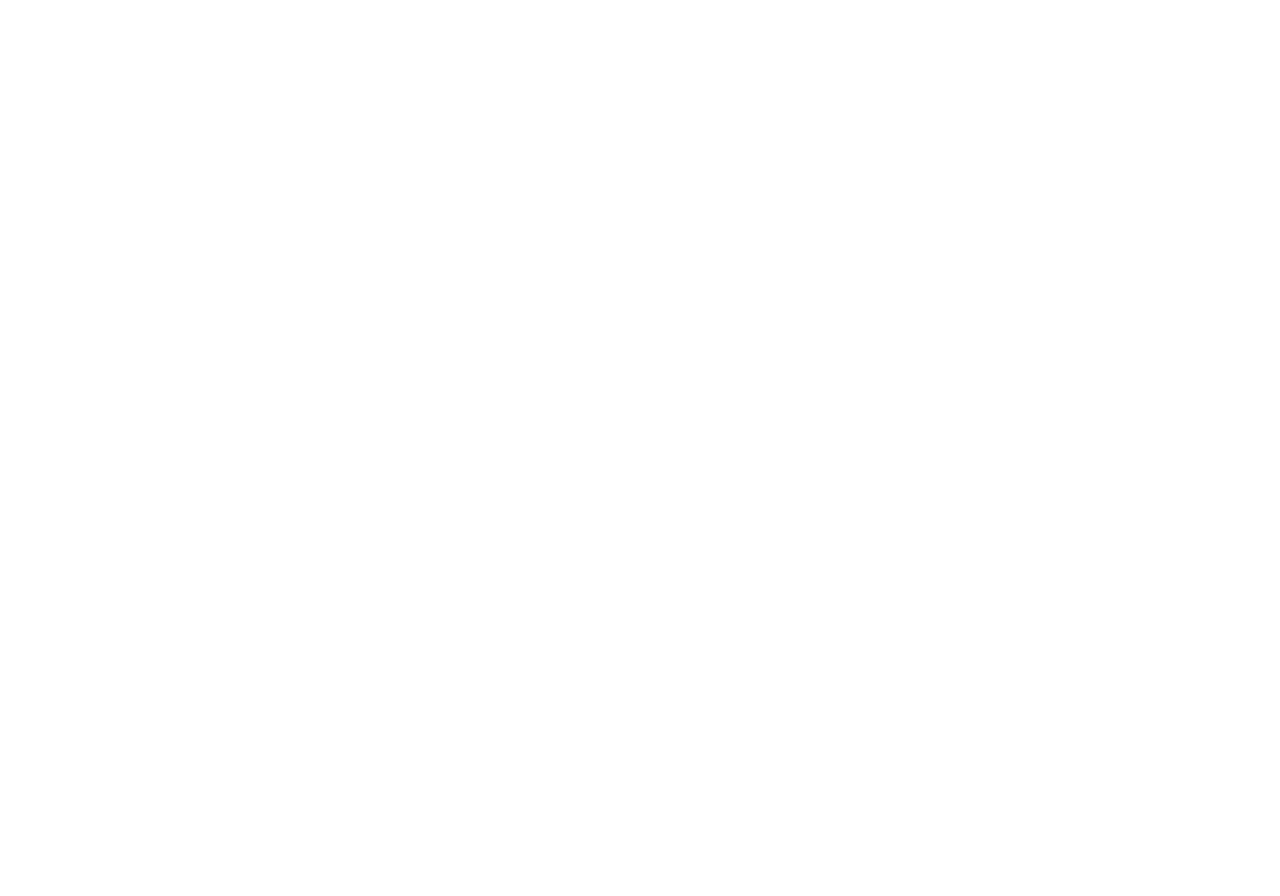
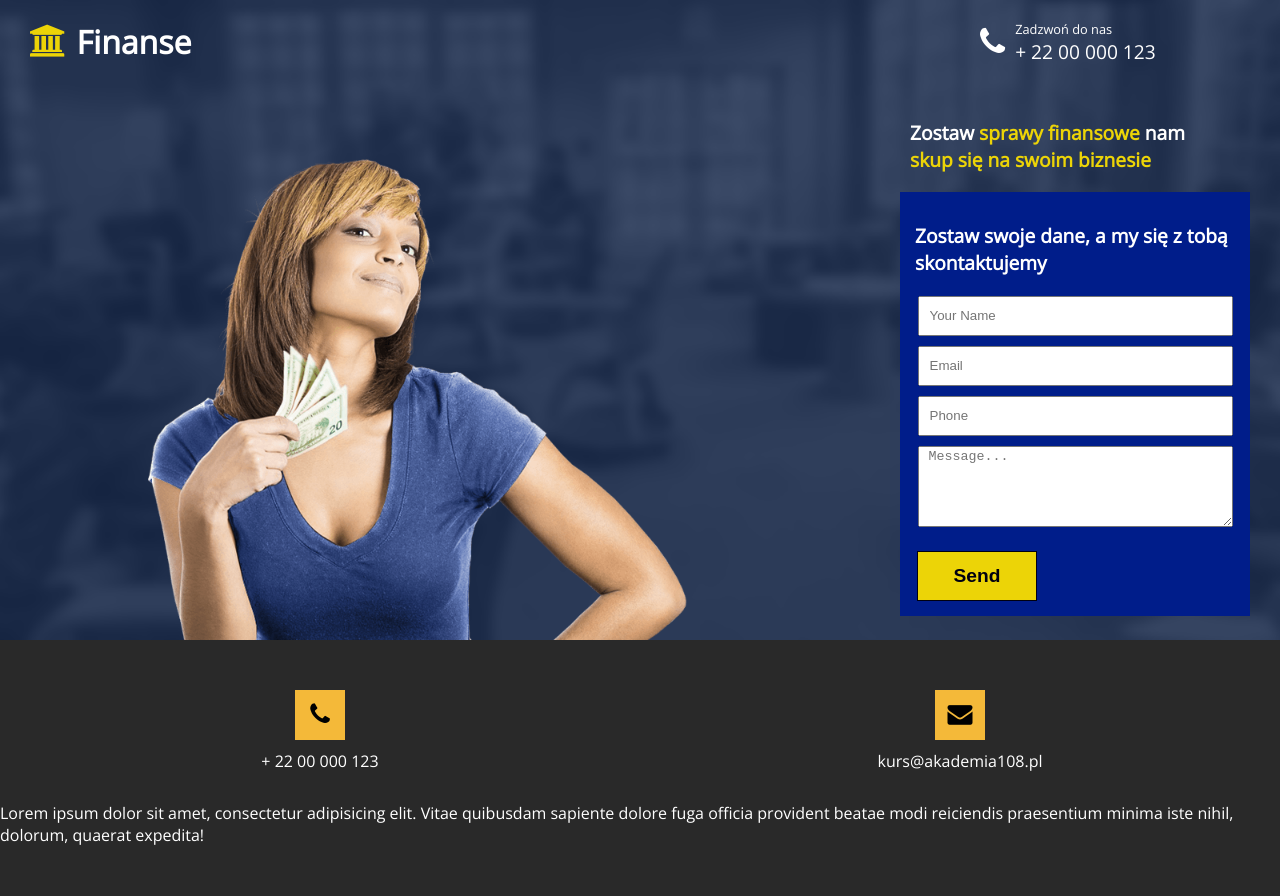
Before and after one commit to jarzo/Sass-warsztat, a website: page app/index.html in a window 1280 px wide. Before the commit the page ends 800 px from the top, so only its background shows below. Drawn offline with nearby package versions, Linux system fonts and the light colour scheme.

Commit message:
finish bez responsywności moje

```diff
--- a/app/index.html
+++ b/app/index.html
@@ -1,17 +1,64 @@
 <!DOCTYPE html>
 <html lang="en">
+
 <head>
 	<meta charset="UTF-8">
 	<link rel="stylesheet" href="font-awesome-4.7.0/css/font-awesome.min.css">
+	<link href="https://fonts.googleapis.com/css?family=Open+Sans&amp;subset=latin-ext" rel="stylesheet">
 	<link rel="stylesheet" href="css/styles.css">
 	<title>Sass-Warsztaty</title>
 </head>
+
 <body>
-<nav id=czarny></nav>
+	<!-- Main Header -->
+	<header>
+		<div class="container">
+			<div class="main-logo">
+				<i class="fa fa-university" aria-hidden="true"></i>
+				<h1>Finanse</h1>
+			</div>
+			<div class="header-contact">
+				<i class="fa fa-phone" aria-hidden="true"></i>
+				<span class="call">Zadzwoń do nas</span>
+				<span class="phone">+ 22 00 000 123</span>
+			</div>
+		</div>
+	</header>
+	<section id="formularz">
+		<div class="container">
+			<div class="tekst">
+				<p>Zostaw <span>sprawy finansowe</span> nam<br/> <span>skup się na swoim biznesie</span></p>
+			</div>
+			<div class="srodek-formularza">
+				<p>Zostaw swoje dane, a my się z tobą<br/> skontaktujemy</p>
+				<form action="post">
+					<input type="text" placeholder="Your Name">
+					<input type="email" placeholder="Email">
+					<input type="phone" placeholder="Phone">
+					<textarea cols="30" rows="5" placeholder="Message..."></textarea>
+					<button type="submit">Send</button>
+				</form>
+			</div>
+		</div>
+	</section>
+	<footer>
+		<div class="container">
+			<div class="col-1-2 phone-footer">
+				<i class="fa fa-phone" aria-hidden="true"></i>
+				<span class="phone">+ 22 00 000 123</span>
+			</div>
+			<div class="col-1-2 phone-footer">
+				<i class="fa fa-envelope" aria-hidden="true"></i>
+				<span class="mail">kurs@akademia108.pl</span>
+			</div>
+		</div>
+		<div class="container">Lorem ipsum dolor sit amet, consectetur adipisicing elit. Vitae quibusdam sapiente dolore fuga officia provident beatae modi reiciendis praesentium minima iste nihil, dolorum, quaerat expedita!</div>
+	</footer>
 
 
 
 
 	<script src="js/main.js"></script>
 </body>
+
 </html>
--- /dev/null
+++ b/app/scss/_footer.scss
@@ -0,0 +1,36 @@
+footer{
+	background-color: $grey-color;
+	padding: 50px 0;
+	color: #fff;
+
+
+	.phone-footer{
+		text-align: center;
+		margin-bottom: 30px;
+
+		.fa{
+			background-color: #f4b939;
+			color: #000;
+			height: 50px;
+			width:50px;
+
+			font-size: 25px;
+			text-align: center;
+			line-height: 50px;
+			display: block;
+			margin: auto;
+			margin-bottom: 10px
+		}
+
+
+	.container1{
+		margin-left: 25px;
+
+		p{
+			text-align: center;
+			font-size: 0.8em;
+			margin-left: 20px;
+		}
+	}
+	}
+}
--- /dev/null
+++ b/app/scss/_formularz.scss
@@ -0,0 +1,76 @@
+section#formularz {
+	top: 0;
+	background-image: url(../img/background.png);
+	height: 80vh;
+	background-position: top;
+	background-size: cover;
+
+
+	div.container {
+		display: inline-block;
+		position: absolute;
+		left:900px;
+		top:100px;
+		text-align: left;
+		font-size: 1.2em;
+		font-family: $main-font;
+		font-weight: 700;
+
+
+
+		div.tekst {
+			color: #fff;
+			margin-left:10px;
+
+
+			span {
+				color: $yellow-color;
+			}
+		}
+		.srodek-formularza{
+			background-color: $main-color;
+			width:350px;
+			height:53vh;
+
+			p{
+				color: #fff;
+				margin-left:15px;
+				padding-top:30px;
+			}
+			form{
+				text-align: center;
+
+				input{
+					width: 90%;
+					height: 5vh;
+					margin-bottom: 10px;
+					padding-left:10px;
+				}
+
+				textarea{
+					width: 90%;
+					padding-left:10px;
+				}
+
+				button{
+					position: absolute;
+					left:17px;
+					bottom:15px;
+					width: 120px;
+					height: 50px;
+					color:#001;
+					font-size: 1em;
+					font-weight: 700;
+					background-color: $yellow-color;
+					border: 1px solid #001;
+					transition: all .3s;
+
+					&:hover{
+						background-color: #fff;
+						cursor: pointer;
+					}
+				}
+			}
+		}
+	}
+}
--- /dev/null
+++ b/app/scss/_general.scss
@@ -0,0 +1,29 @@
+@import "variables";
+@import "mixins";
+
+*{
+	box-sizing: border-box;
+}
+
+body{
+	background-color:$main-color;
+	margin:0;
+	font-family:$main-font;
+}
+
+header, section{
+	width: 100%;
+}
+
+//.container{
+//	width: 1170px;
+//	margin-left: auto;
+//	margin-right: auto;
+//	position: relative;
+//	height: 100%;
+//}
+
+.col-1-2{
+	width: 50%;
+	float: left
+}
--- /dev/null
+++ b/app/scss/_header.scss
@@ -0,0 +1,42 @@
+header {
+	position: absolute;
+	margin: auto;
+	left: 0;
+	right: 0;
+	top: 0;
+	color: #fff;
+	padding: 20px 0;
+	z-index: 10;
+	.main-logo {
+		display: inline-block;
+		float: left;
+		margin-left: 30px;
+		h1 {
+			display: inline-block;
+			margin: 0;
+		}
+		.fa {
+			@include fa-header;
+			color: $yellow-color;
+			line-height: 43px;
+		}
+	}
+	.header-contact {
+		display: inline-block;
+		float: right;
+		width: 300px;
+		.fa {
+			@include fa-header;
+			line-height: 45px;
+		}
+		span {
+			display: block;
+			&.call {
+				font-size: 0.8em;
+			}
+			&.phone {
+				font-size: 1.2em;
+			}
+		}
+	}
+}
--- /dev/null
+++ b/app/scss/_mixins.scss
@@ -0,0 +1,7 @@
+@import "variables";
+
+@mixin fa-header {
+	font-size:2em;
+	float: left;
+	margin-right: 10px;
+}
--- /dev/null
+++ b/app/scss/_variables.scss
@@ -0,0 +1,5 @@
+$main-font:'Open Sans', sans-serif;
+
+$main-color: #001d8a;
+$yellow-color: #ecd407;
+$grey-color: #292929;
--- a/app/scss/styles.scss
+++ b/app/scss/styles.scss
@@ -0,0 +1,7 @@
+@import "general";
+
+@import "header";
+
+@import "formularz";
+
+@import "footer";
```
Also changed, not shown: app/css/styles.css.
